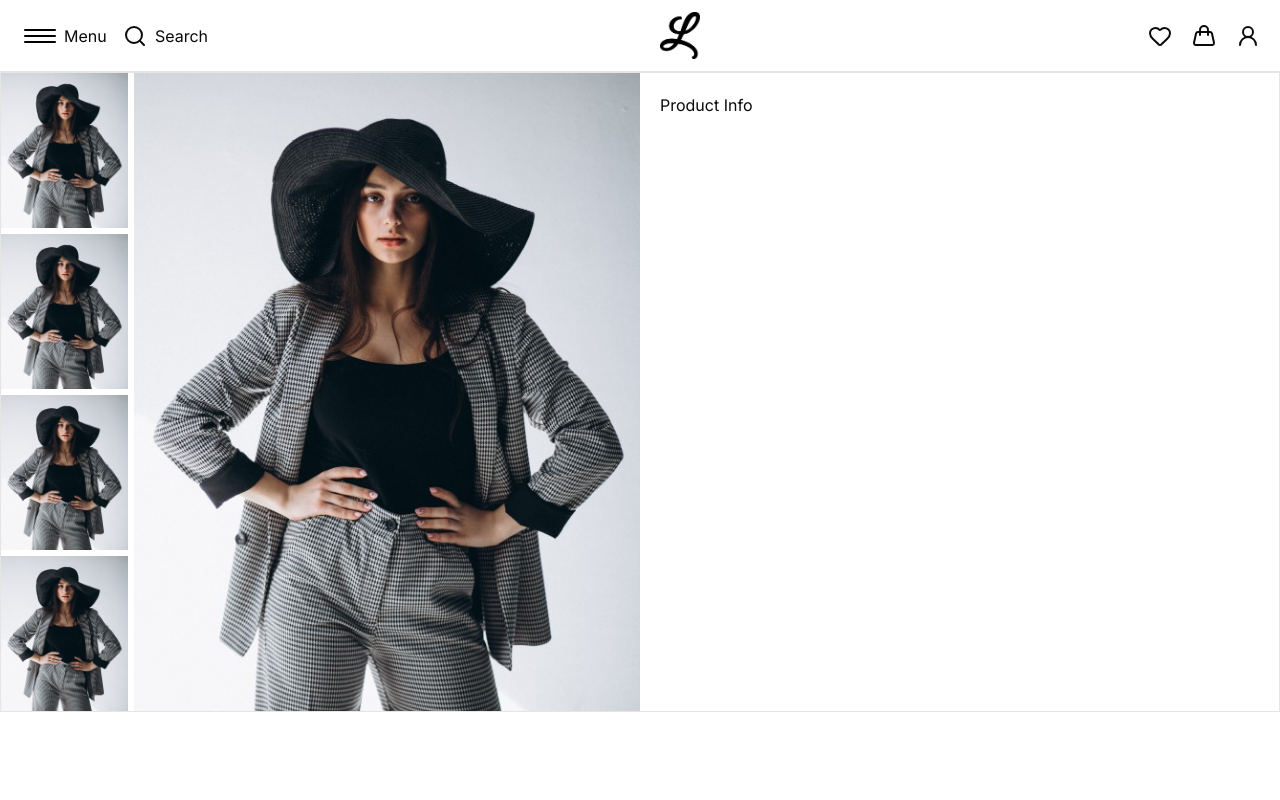
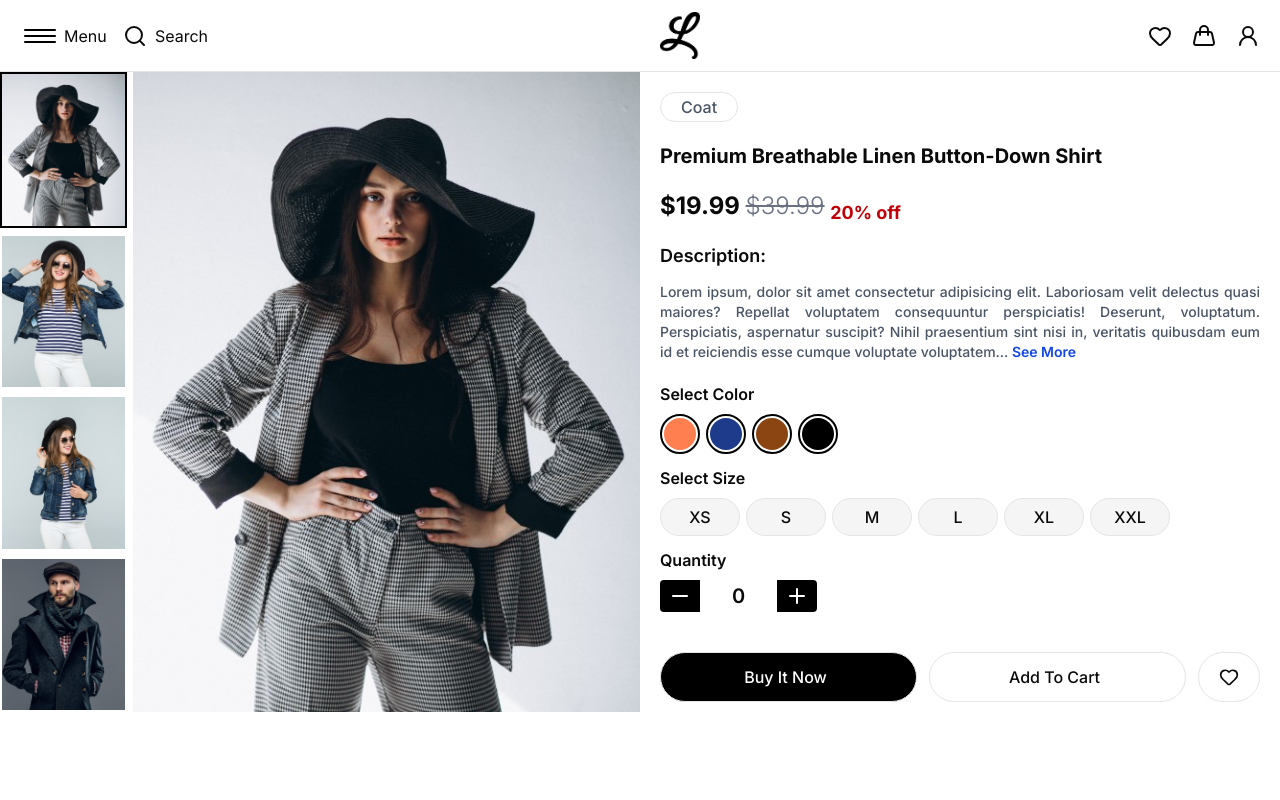
Before and after one commit to MehediHasan128/laivaly-client, a Next.js app: page /products/men/1 in a window 1280 px wide. Shown: the top 800 px of the page. Built offline with nearby package versions, Linux system fonts and the light colour scheme; a web font is replaced by a local one.

Commit message:
create reusable product description and image componennt

```diff
--- a/src/app/(pages)/products/[category]/[productId]/page.tsx
+++ b/src/app/(pages)/products/[category]/[productId]/page.tsx
@@ -1,12 +1,14 @@
+import ProductDescription from "@/components/productDetail/ProductDescription";
+import ProductImages from "@/components/productDetail/ProductImages";
 import Button from "@/components/reusable/Button";
 import { Heart, Minus, Plus } from "lucide-react";
 import Image from "next/image";
 
 const images = [
   "/images/products/10.jpg",
-  "/images/products/10.jpg",
-  "/images/products/10.jpg",
-  "/images/products/10.jpg",
+  "/images/products/11.jpg",
+  "/images/products/12.jpg",
+  "/images/products/13.jpg",
 ];
 
 const colors = ["#FF7F50", "#1E3A8A", "#8B4513", "#000000"];
@@ -15,39 +17,73 @@ const sizes = ["XS", "S", "M", "L", "XL", "XXL"];
 const ProductDetailsPage = () => {
   return (
     <main>
-      <section className="flex flex-col lg:flex-row h-[90vh] md:h-[100vh] lg:h-[70vh] xl:h-[80vh] border">
+      <section className="flex flex-col lg:flex-row">
         {/* Product Image */}
-        <div className="flex flex-col lg:flex-row-reverse gap-1.5 h-[90%] lg:h-full lg:w-[50vw]">
-          {/* Thumbnail Images */}
-          <div className="relative h-[80%] lg:h-full lg:w-[80%]">
-            <Image
-              src="/images/products/10.jpg"
-              alt="img"
-              quality={100}
-              fill
-              className="object-cover"
-            />
-          </div>
-          <div className="h-[20%] lg:h-full lg:w-[20%]">
-            <div className="flex flex-row lg:flex-col gap-1.5 size-full">
-              {images?.map((img, index) => (
-                <div key={index} className="relative size-full">
-                  <Image
-                    src={img}
-                    alt="img"
-                    quality={100}
-                    fill
-                    className="object-cover"
-                  />
-                </div>
-              ))}
-            </div>
-          </div>
-        </div>
+        <ProductImages images={images} />
 
         {/* Product Info */}
-        <div className="h-[10%] lg:h-full p-5 lg:w-[50vw]">
-          <h1>Product Info</h1>
+        <div className="h-[10%] lg:h-full p-3 md:p-5 lg:w-[45%] xl:w-[50vw] space-y-3 xl:space-y-5">
+
+          <div className="space-y-2 md:space-y-3 xl:space-y-5">
+            <div className="border rounded-full w-fit gray-text px-5 py-0.5">Coat</div>
+            <h1 className="font-semibold text-xl md:font-bold md:text-2xl lg:text-xl 2xl:text-3xl">Premium Breathable Linen Button-Down Shirt</h1>
+            <h1 className="text-xl md:text-2xl font-bold">$19.99 <span className="font-light line-through text-gray-500">$39.99</span> <sub className="text-red-700">20% off</sub></h1>
+          </div>
+
+          {/* Product Description */}
+          <ProductDescription />
+
+          <div className="space-y-3">
+
+              {/* Color button */}
+              <div className="space-y-2">
+                <h1 className="font-semibold text-sm md:text-base">Select Color</h1>
+                <div className="flex gap-1.5">
+                  {
+                    colors.map((color, index) => (
+                      <div key={index} className="size-8 md:size-10 rounded-full overflow-hidden border-2 border-black p-0.5">
+                        <div className="size-full rounded-full" style={{backgroundColor: `${color}`}} />
+                      </div>
+                    ))
+                  }
+                </div>
+              </div>
+
+              {/* Color button */}
+              <div className="space-y-2">
+                <h1 className="font-semibold text-sm md:text-base">Select Size</h1>
+                <div className="flex flex-wrap gap-1.5">
+                  {
+                    sizes.map((size, index) => (
+                      <div key={index} className="border bg-accent rounded-full font-medium w-16 md:w-20 lg:w-16 xl:w-20 text-center text-sm xl:text-base py-1 md:py-1.5">
+                        {size}
+                      </div>
+                    ))
+                  }
+                </div>
+              </div>
+
+              {/* Product Quantity */}
+              <div className="space-y-2">
+                <h1 className="font-semibold text-sm md:text-base">Quantity</h1>
+                <div className="flex items-center w-fit rounded">
+                  <div className="bg-black text-white cursor-pointer active:scale-95 duration-700 px-2 py-1 rounded-l"><Minus /></div>
+                  <div className="text-xl font-semibold px-8">
+                    0
+                  </div>
+                  <div className="bg-black text-white cursor-pointer active:scale-95 duration-700 px-2 py-1 rounded-r"><Plus /></div>
+                </div>
+              </div>
+
+          </div>
+
+
+          <div className="mt-10 flex gap-3">
+            <Button buttonTitle="Buy It Now" className="border w-full flex justify-center bg-black text-white rounded-full" />
+            <Button buttonTitle="Add To Cart" className="border w-full flex justify-center rounded-full" />
+            <Button buttonTitle="" buttonIcon={<Heart className="size-5" />} className="rounded-full" />
+          </div>
+
         </div>
       </section>
     </main>
--- /dev/null
+++ b/src/components/productDetail/ProductDescription.tsx
@@ -0,0 +1,17 @@
+const ProductDescription = () => {
+  return (
+    <div className="space-y-3">
+      <h1 className="font-semibold text-lg">Description:</h1>
+      <p className="gray-text text-justify text-xs xl:text-sm">
+        Lorem ipsum, dolor sit amet consectetur adipisicing elit. Laboriosam
+        velit delectus quasi maiores? Repellat voluptatem consequuntur
+        perspiciatis! Deserunt, voluptatum. Perspiciatis, aspernatur suscipit?
+        Nihil praesentium sint nisi in, veritatis quibusdam eum id et reiciendis
+        esse cumque voluptate voluptatem...{" "}
+        <span className="text-blue-700 font-semibold">See More</span>
+      </p>
+    </div>
+  );
+};
+
+export default ProductDescription;
--- /dev/null
+++ b/src/components/productDetail/ProductImages.tsx
@@ -0,0 +1,41 @@
+"use client"
+
+import Image from "next/image";
+import { useState } from "react";
+
+const ProductImages = ({ images }: { images: string[] }) => {
+
+    const [thumbnail, setThaumbnail] = useState<string>("/images/products/10.jpg");
+
+  return (
+    <div className="flex flex-col lg:flex-row-reverse gap-1.5 h-[80vh] md:h-[90vh] lg:h-[80vh] xl:h-[80vh] lg:w-[55%] xl:w-[50vw]">
+      {/* Thumbnail Images */}
+      <div className="relative h-[85%] md:h-[80%] lg:h-full lg:w-[80%]">
+        <Image
+          src={thumbnail}
+          alt="img"
+          quality={100}
+          fill
+          className="object-cover"
+        />
+      </div>
+      <div className="h-[15%] md:h-[20%] lg:h-full lg:w-[20%]">
+        <div className="flex flex-row lg:flex-col gap-1.5 size-full">
+          {images?.map((img, index) => (
+            <div key={index} onClick={() => setThaumbnail(img)} className={`relative size-full cursor-pointer border-2 ${thumbnail === img ? "border-black" : "border-transparent"}`}>
+              <Image
+                src={img}
+                alt="img"
+                quality={100}
+                fill
+                className="object-cover"
+              />
+            </div>
+          ))}
+        </div>
+      </div>
+    </div>
+  );
+};
+
+export default ProductImages;
```
